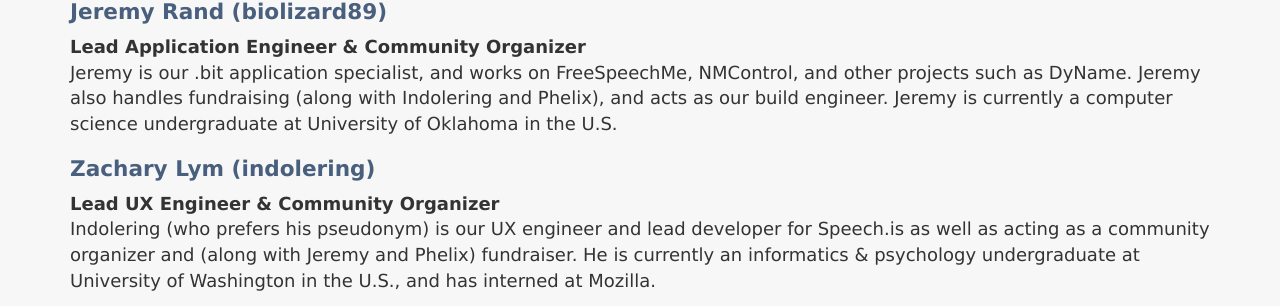
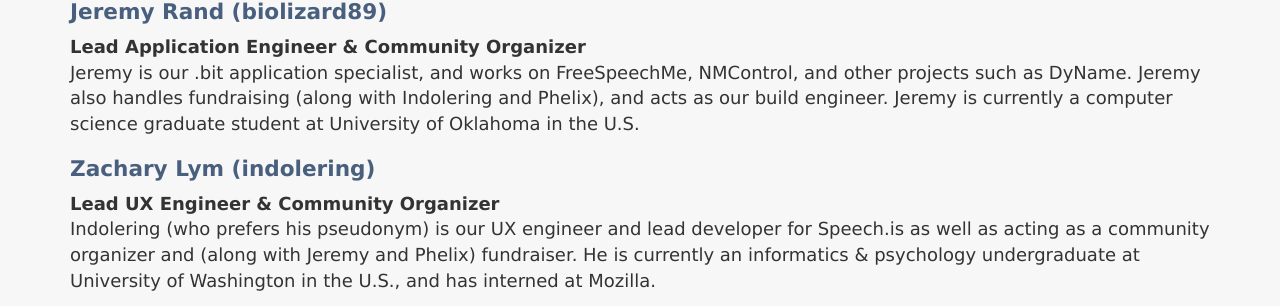
Before and after one commit to JeremyRand/namecoin.org, a Jekyll site: the page built from team/index.md, in a window 1280 px wide and 900 px high, scrolled down 869 px. Shown: the part 198-504 px from the top of the window. Built offline with Jekyll 4.4.1, drawn with Linux system fonts in a browser that asks for light colours.

Commit message:
Jeremy is now a grad student

```diff
--- a/team/index.md
+++ b/team/index.md
@@ -25,7 +25,7 @@ Ryan is our security specialist and all-around-badass, handling everything from
 ## Jeremy Rand (biolizard89)
 
 **Lead Application Engineer & Community Organizer** <br>
-Jeremy is our .bit application specialist, and works on FreeSpeechMe, NMControl, and other projects such as DyName. Jeremy also handles fundraising (along with Indolering and Phelix), and acts as our build engineer. Jeremy is currently a computer science undergraduate at University of Oklahoma in the U.S.
+Jeremy is our .bit application specialist, and works on FreeSpeechMe, NMControl, and other projects such as DyName. Jeremy also handles fundraising (along with Indolering and Phelix), and acts as our build engineer. Jeremy is currently a computer science graduate student at University of Oklahoma in the U.S.
 
 ## Zachary Lym (indolering)
 
```
